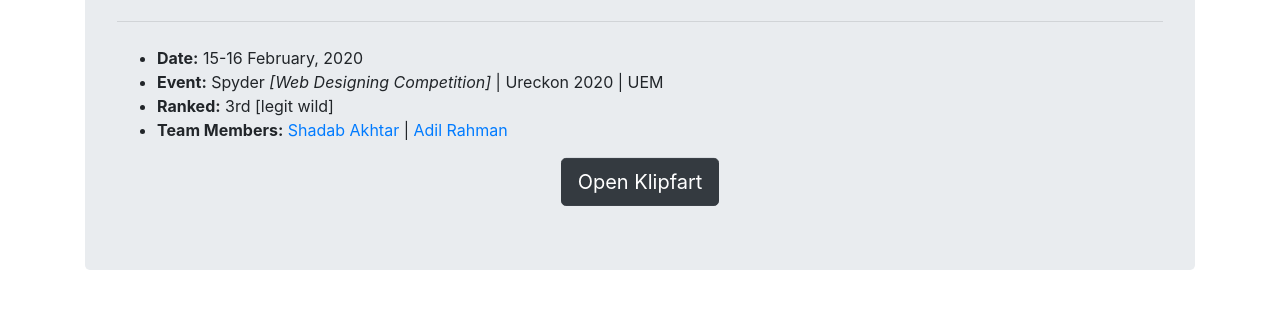
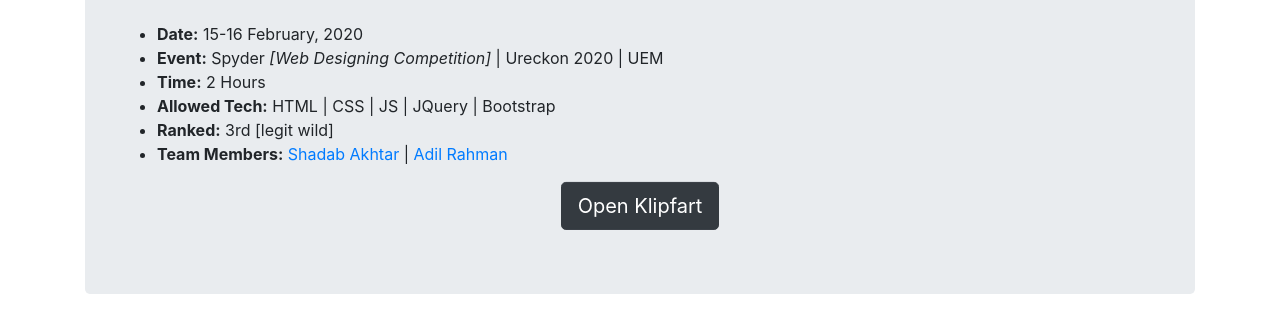
Before and after one commit to adildsw/adildsw.github.io, a plain HTML site: page spyder-119/about.html in a window 1280 px wide. Shown: the part 335-668 px from the top of the page. Drawn offline with Linux system fonts and the light colour scheme.

Commit message:
updated about (spyder)

```diff
--- a/spyder-119/about.html
+++ b/spyder-119/about.html
@@ -23,6 +23,8 @@
         <ul>
           <li><strong>Date:</strong> 15-16 February, 2020</li>
           <li><strong>Event:</strong> Spyder <i>[Web Designing Competition]</i> | Ureckon 2020 | UEM</li>
+          <li><strong>Time:</strong> 2 Hours</li>
+          <li><strong>Allowed Tech:</strong> HTML | CSS | JS | JQuery | Bootstrap
           <li><strong>Ranked:</strong> 3rd [legit wild]</li>
           <li><strong>Team Members:</strong> <a href="https://www.linkedin.com/in/shadabdsw">Shadab Akhtar</a> | <a href="https://www.linkedin.com/in/adildsw">Adil Rahman</a></li>
         </ul>
```
